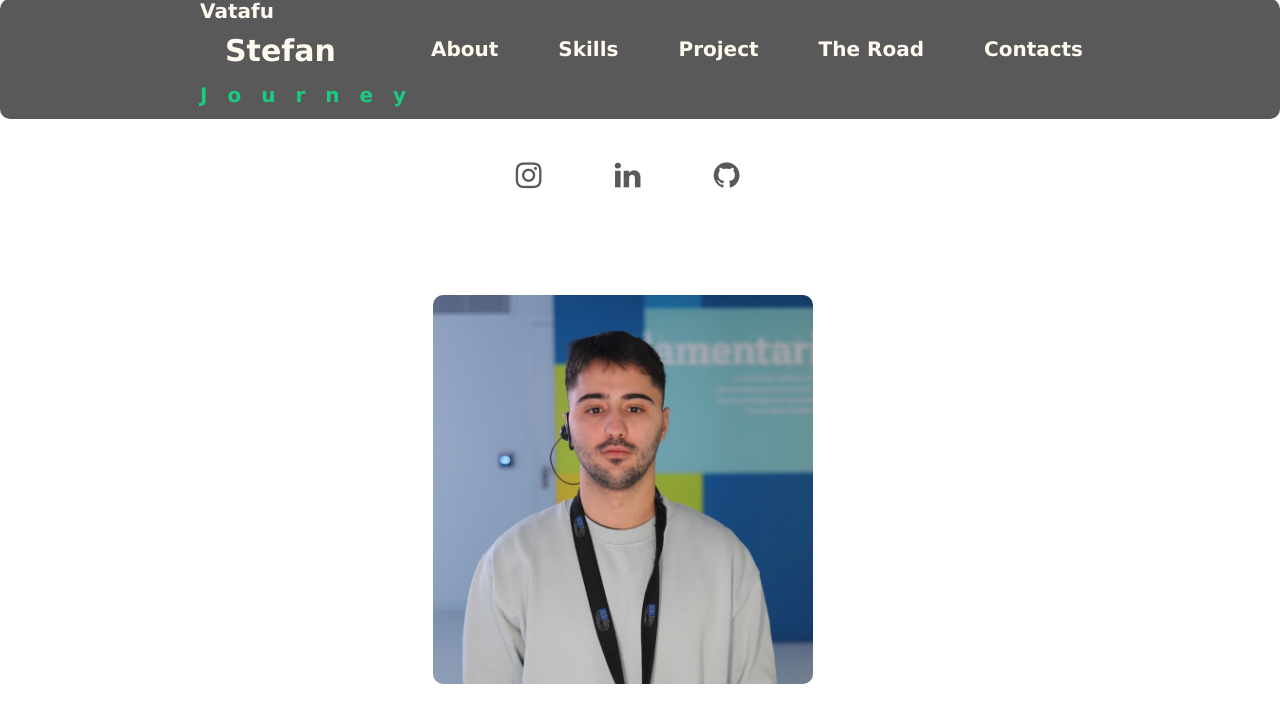
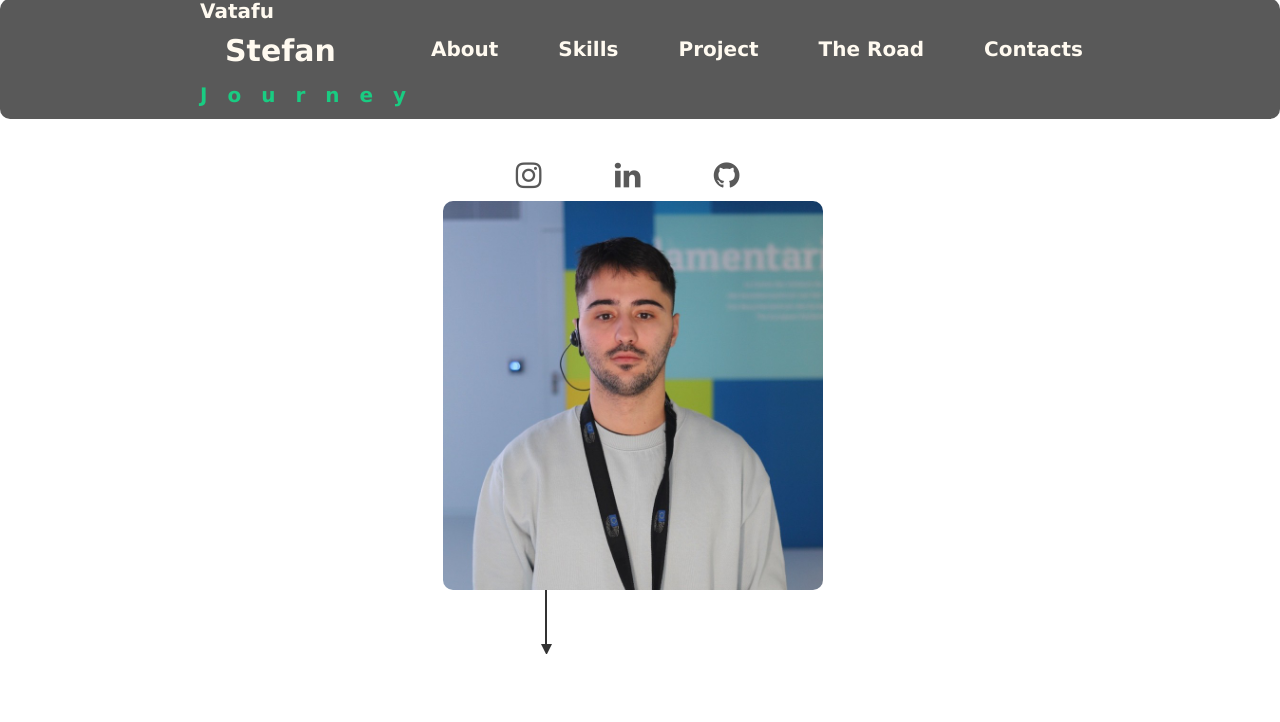
Before and after one commit to Vatafus/AboutMe, an Angular app in the folder about-me-app/: page / in a window 1280 px wide. Shown: the top 722 px of the page. Built offline with nearby package versions, Linux system fonts and the light colour scheme.

Commit message:
Update
Finish scrolldown icon.

```diff
--- a/about-me-app/src/app/WelcomePage/welcomepage/welcomepage.component.css
+++ b/about-me-app/src/app/WelcomePage/welcomepage/welcomepage.component.css
@@ -40,7 +40,7 @@ h1 {
 
 .userprofile {
     width: fit-content;
-    margin: 80px auto;
+    margin: -30px auto;
     display: flex;
 }
 
@@ -51,7 +51,7 @@ h1 {
     position: relative;
     z-index: 100;
     box-shadow: 10px 10px 10px rgb(0, 0, 0, 0.3);
-    transition: transform 2s ease, box-shadow 2 ease;
+    transition: transform 2s ease, box-shadow 2 ease, left 0.5s ease;
 }
 
 .info {
@@ -119,6 +119,118 @@ h1 {
 }
 
 .hide-details img {
-    transform: translateX(410px);
+    transform: translateX(420px);
     box-shadow: 0 0 0 rgba(0, 0, 0, 0.3);
 }
+
+
+
+.arrow {
+    width: 0;
+    height: 40px;
+    border: 1px solid #333;
+    position: absolute;
+    top: 72%;
+    left: 545px;
+    animation: scroll 1.5s infinite;
+    -webkit-animation: scroll 1.5s infinite;
+    transition: left 0.5s ease;
+
+    &::after {
+        content: '';
+        display: block;
+        position: relative;
+        top: 100%;
+        left: -5px;
+        width: 1px;
+        height: 10px;
+
+        border-top: 10px solid #333;
+        border-left: 5px solid transparent;
+        border-right: 5px solid transparent;
+    }
+}
+
+@keyframes scroll {
+    0% {
+        height: 40px;
+    }
+
+    30% {
+        height: 70px;
+    }
+
+    60% {
+        height: 40px;
+    }
+}
+
+@-webkit-keyframes scroll {
+    0% {
+        height: 40px;
+    }
+
+    30% {
+        height: 70px;
+    }
+
+    60% {
+        height: 40px;
+    }
+}
+
+
+
+.arrow2 {
+    width: 0;
+    height: 40px;
+    border: 1px solid #333;
+    position: absolute;
+    top: 72%;
+    left: 120px;
+    animation: scroll 1.5s infinite;
+    -webkit-animation: scroll 1.5s infinite;
+    transition: left 0.5s ease;
+
+    &::after {
+        content: '';
+        display: block;
+        position: relative;
+        top: 100%;
+        left: -5px;
+        width: 1px;
+        height: 10px;
+
+        border-top: 10px solid #333;
+        border-left: 5px solid transparent;
+        border-right: 5px solid transparent;
+    }
+}
+
+@keyframes scroll {
+    0% {
+        height: 40px;
+    }
+
+    30% {
+        height: 70px;
+    }
+
+    60% {
+        height: 40px;
+    }
+}
+
+@-webkit-keyframes scroll {
+    0% {
+        height: 40px;
+    }
+
+    30% {
+        height: 70px;
+    }
+
+    60% {
+        height: 40px;
+    }
+}
--- a/about-me-app/src/app/WelcomePage/welcomepage/welcomepage.component.html
+++ b/about-me-app/src/app/WelcomePage/welcomepage/welcomepage.component.html
@@ -26,6 +26,8 @@
             </div>
             <div class="closeicon" (click)="closeinfo()"></div>
         </div>
+        <div *ngIf="!detailsOpen" class="arrow"></div>
+        <div *ngIf="detailsOpen" class="arrow2"></div>
     </section>
 </body>
 
--- a/about-me-app/src/app/WelcomePage/welcomepage/welcomepage.component.ts
+++ b/about-me-app/src/app/WelcomePage/welcomepage/welcomepage.component.ts
@@ -7,16 +7,19 @@ import { Component, ViewChild, ElementRef } from '@angular/core';
 })
 export class WelcomepageComponent {
   @ViewChild('userBox') userBox: ElementRef | undefined;
+  detailsOpen: boolean = false;
 
   openinfo() {
     if (this.userBox) {
       this.userBox.nativeElement.classList.remove("hide-details");
+      this.detailsOpen = true;
     }
   }
 
   closeinfo() {
     if (this.userBox) {
       this.userBox.nativeElement.classList.add("hide-details");
+      this.detailsOpen = false;
     }
   }
 }
```
